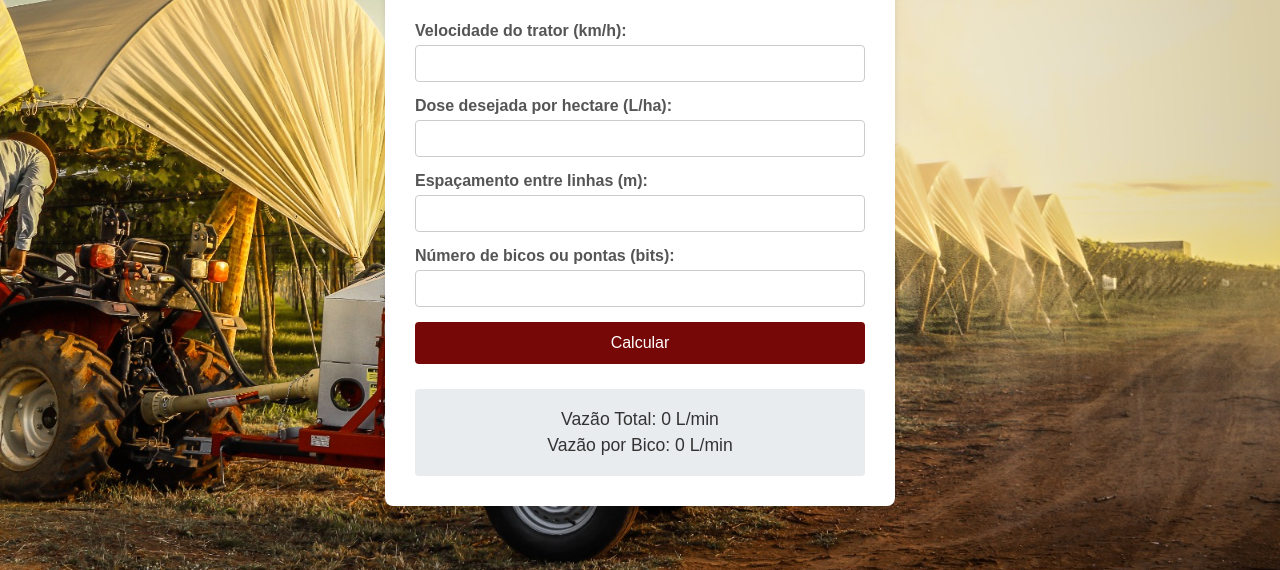
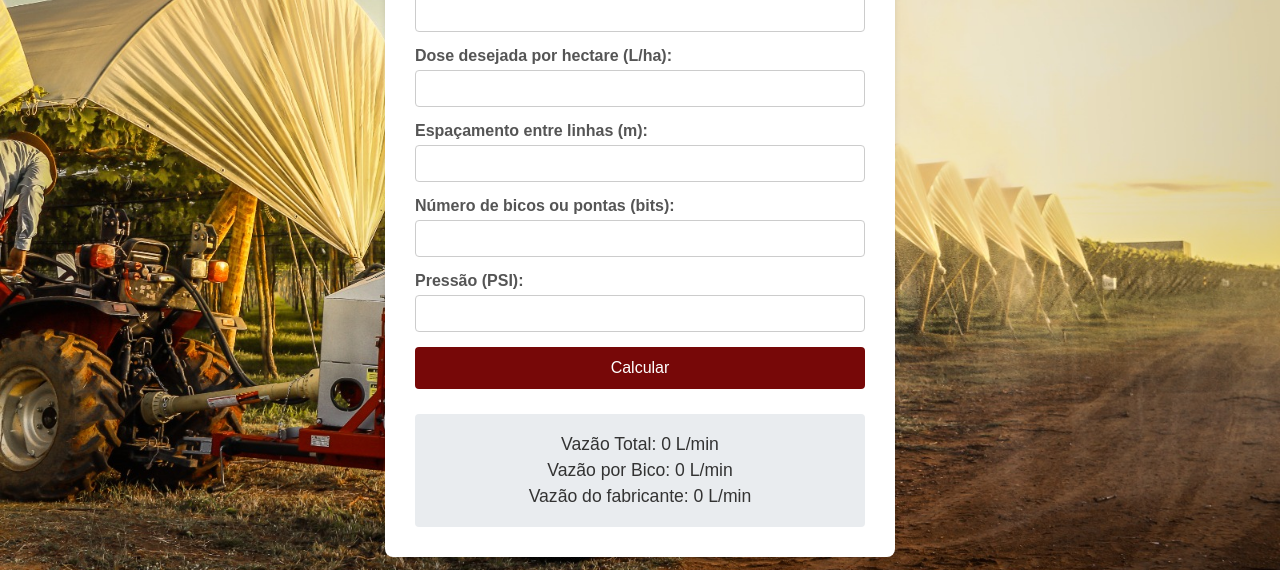
Before and after one commit to CFDiogo/calibrador-pulveriza-o, a Vue app: page index.html in a window 1280 px wide. Shown: the part 230-800 px from the top of the page. Built offline with nearby package versions, Linux system fonts and the light colour scheme.

Commit message:
Update index.html
Função do cálculo da vazão ideal para cada bico dada a entrada de pressão do usuário

```diff
--- a/index.html
+++ b/index.html
@@ -33,6 +33,11 @@
                 <label for="valor4">Número de bicos ou pontas (bits):</label>
                 <input type="number" id="valor4">
             </div>
+
+            <div class="campo-entrada">
+                <label for="valor5">Pressão (PSI):</label>
+                <input type="number" id="valor5">
+
         </div>
 
         <button id="btnCalcular">Calcular</button>
@@ -40,6 +45,7 @@
         <div class="resultado-container">
             <p id="resultadoVazaoTotal">Vazão Total: 0 L/min</p>
             <p id="resultadoVazaoBico">Vazão por Bico: 0 L/min</p>
+            <p id="resultadoVazão">Vazão do fabricante: 0 L/min</p>
         </div>
     </div>
 
```
